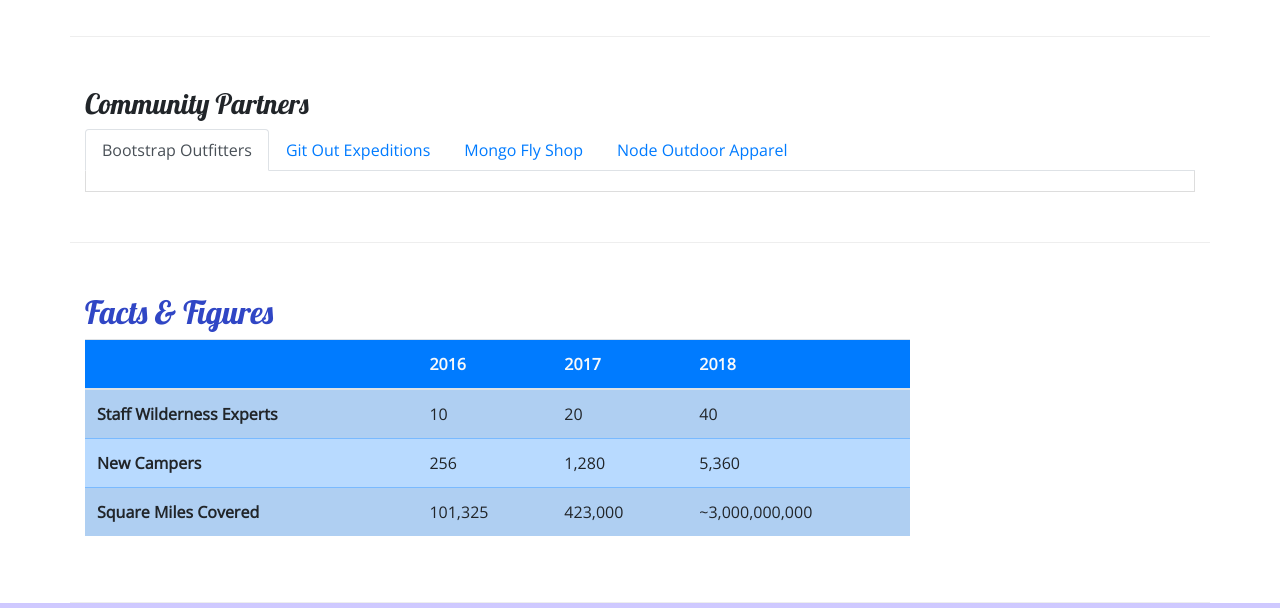
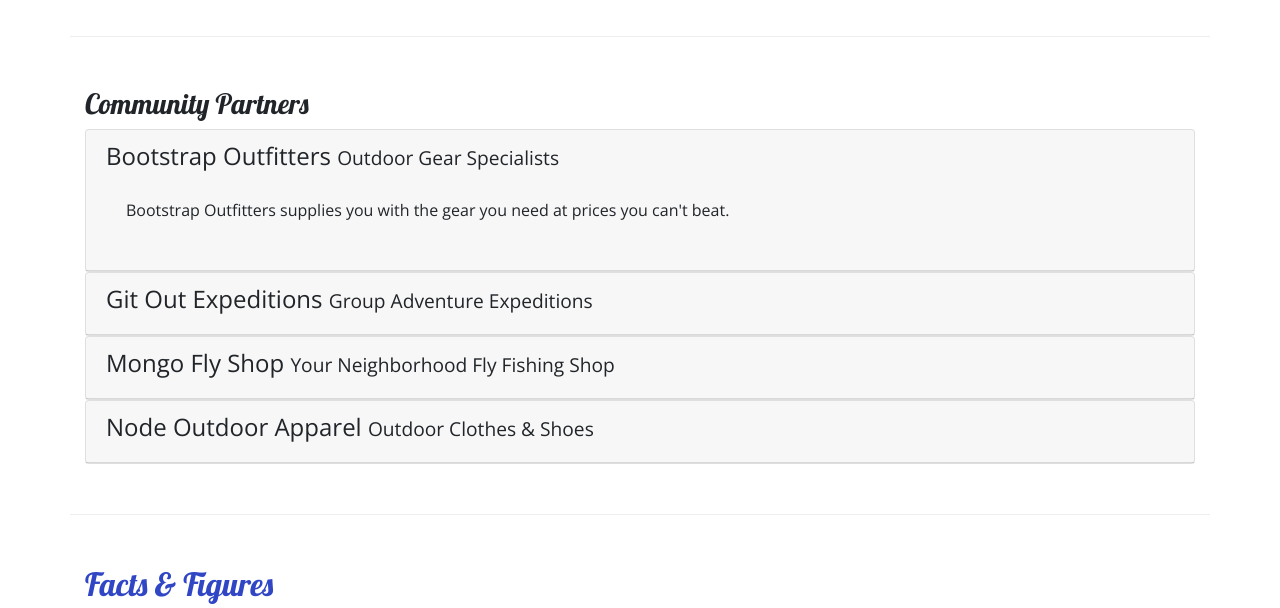
Before and after one commit to dcole505/Nucampsite-bootstrap-project, a website: page aboutus.html in a window 1280 px wide. Shown: the part 790-1398 px from the top of the page. Drawn offline with nearby package versions, Linux system fonts and the light colour scheme.

Commit message:
swap tabs for Accordian in aboutus.html

```diff
--- a/aboutus.html
+++ b/aboutus.html
@@ -101,36 +101,63 @@
         <div class="row row-content">
             <div class="col">
                 <h3>Community Partners</h3>
-                <ul class="nav nav-tabs">
-                    <li class="nav-item">
-                        <a class="nav-link active" href="#bootstrap" role="tab" data-toggle="tab">Bootstrap Outfitters</a>
-                    </li>
-                    <li class="nav-item">
-                        <a class="nav-link" href="#git" role="tab" data-toggle="tab">Git Out Expeditions</a>
-                    </li>
-                    <li class="nav-item">
-                        <a class="nav-link" href="#mongo" role="tab" data-toggle="tab">Mongo Fly Shop</a>
-                    </li>
-                    <li class="nav-item">
-                        <a class="nav-link" href="#node" role="tab" data-toggle="tab">Node Outdoor Apparel</a>
-                    </li>
-                </ul>
-                <div class="tab-content">
-                    <div role="tabpanel" class="tab-pane fade" id="bootstrap">
-                        <h4>Bootstrap Outfitters <small>Outdoor Gear Specialists</small></h4>
-                        <p class="d-none d-sm-block">Bootstrap Outfitters supplies you with the gear you need at prices you can't beat.</p>
+
+                <div id="accordian">
+                    <div class="card">
+                        <div role="tab" class="card-header">
+                            <h4>
+                                <a data-toggle="collapse" data-target="#bootstrap">
+                                    Bootstrap Outfitters <small>Outdoor Gear Specialists</small>
+                                </a>
+                            </h4>
+                            <div class="collapse show" id="bootstrap" data-parent="#accordian">
+                                <div class="card-body">
+                                    <p class="d-none d-sm-block">Bootstrap Outfitters supplies you with the gear you need at prices you can't beat.</p>
+                                </div>
+                            </div>
+                        </div>
                     </div>
-                    <div role="tabpanel" class="tab-pane fade" id="git">
-                        <h4>Git Out Expeditions <small>Group Adventure Expeditions</small></h4>
-                        <p class="d-none d-sm-block">Join Git Out Expeditions to explore new horizons with a group of other adventurers!</p>
+                    <div class="card">
+                        <div role="tab" class="card-header">
+                            <h4>
+                                <a class="collapsed" data-toggle="collapse" data-target="#git">
+                                    Git Out Expeditions <small>Group Adventure Expeditions</small>
+                                </a>
+                            </h4>
+                            <div class="collapse" id="git" data-parent="#accordian">
+                                <div class="card-body">
+                                    <p class="d-none d-sm-block">Join Git Out Expeditions to explore new horizons with a group of other adventurers!</p>
+                                </div>
+                            </div>
+                        </div>
                     </div>
-                    <div role="tabpanel" class="tab-pane fade" id="mongo">
-                        <h4>Mongo Fly Shop <small>Your Neighborhood Fly Fishing Shop</small></h4>
-                        <p class="d-none d-sm-block">Need a new fishing pole, a tacklebox, or flies of all kinds? Stop by Mongo Fly Shop.</p>
+                    <div class="card">
+                        <div role="tab" class="card-header">
+                            <h4>
+                                <a class="collapsed" data-toggle="collapse" data-target="#mongo">
+                                    Mongo Fly Shop <small>Your Neighborhood Fly Fishing Shop</small>
+                                </a>
+                            </h4>
+                            <div class="collapse" id="mongo" data-parent="#accordian">
+                                <div class="card-body">
+                                    <p class="d-none d-sm-block">Need a new fishing pole, a tacklebox, or flies of all kinds? Stop by Mongo Fly Shop.</p>
+                                </div>
+                            </div>
+                        </div>
                     </div>
-                    <div role="tabpanel" class="tab-pane fade" id="node">
-                        <h4>Node Outdoor Apparel <small>Outdoor Clothes & Shoes</small></h4>
-                        <p class="d-none d-sm-block">From polar fleeces to swimsuits, hiking boots to waders, a visit to Node will be sure to get you covered.</p>
+                    <div class="card">
+                        <div role="tab" class="card-header">
+                            <h4>
+                                <a class="collapsed" data-toggle="collapse" data-target="#node">
+                                    Node Outdoor Apparel <small>Outdoor Clothes & Shoes</small>
+                                </a>
+                            </h4>
+                            <div class="collapse" id="node" data-parent="#accordian">
+                                <div class="card-body">
+                                    <p class="d-none d-sm-block">From polar fleeces to swimsuits, hiking boots to waders, a visit to Node will be sure to get you covered.</p>
+                                </div>
+                            </div>
+                        </div>
                     </div>
                 </div>
             </div>
--- a/css/styles.css
+++ b/css/styles.css
@@ -36,8 +36,7 @@
   background-color: #901CAD;
 }
 
-.tab-content {
-  border: 1px solid #DDD;
-  border-top: none;
-  padding: 10px;
+a, a:hover {
+  color: inherit;
+  text-decoration: none;
 }
```
